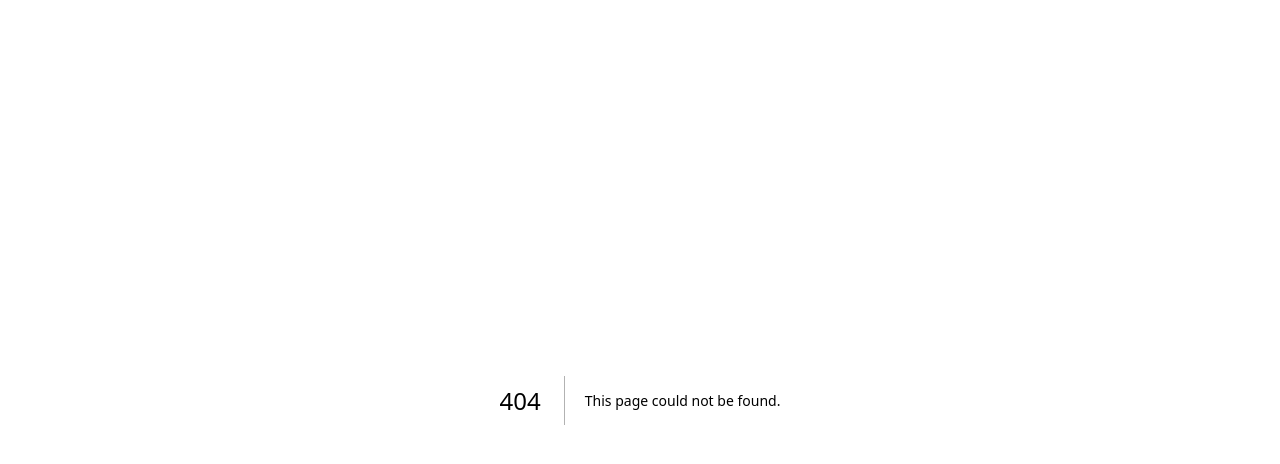
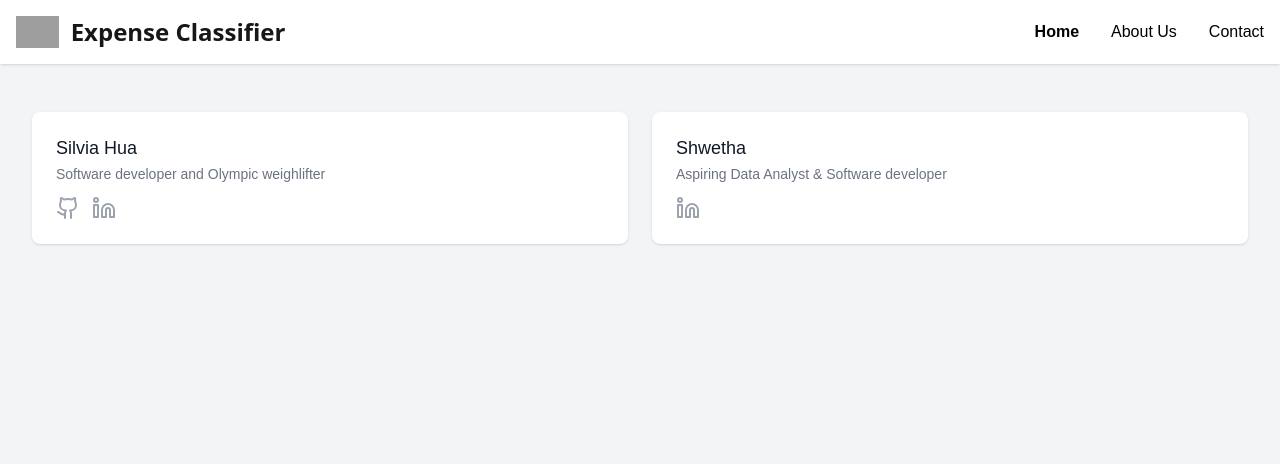
Before and after one commit to silvhua/expense-classifier-frontend, a Next.js app: page /about in a window 1280 px wide. Before the commit this address had no page. Shown: the top 464 px of the page. Built offline with nearby package versions, Linux system fonts and the light colour scheme; grey boxes are pictures that could not be loaded.

Commit message:
add about us page and update some meta data

```diff
--- a/app/_components/NavBar/NavBar.jsx
+++ b/app/_components/NavBar/NavBar.jsx
@@ -12,18 +12,18 @@ const NavBar = () => {
         <button data-collapse-toggle="navbar-default" type="button" className="inline-flex items-center p-2 w-10 h-10 justify-center text-sm text-gray-500 rounded-lg md:hidden hover:bg-gray-100 focus:outline-none focus:ring-2 focus:ring-gray-200 dark:text-gray-400 dark:hover:bg-gray-700 dark:focus:ring-gray-600" aria-controls="navbar-default" aria-expanded="false">
           <span className="sr-only">Open main menu</span>
           <svg className="w-5 h-5" aria-hidden="true" xmlns="http://www.w3.org/2000/svg" fill="none" viewBox="0 0 17 14">
-              <path stroke="currentColor" strokeLinecap="round" strokeLinejoin="round" strokeWidth="2" d="M1 1h15M1 7h15M1 13h15"/>
+            <path stroke="currentColor" strokeLinecap="round" strokeLinejoin="round" strokeWidth="2" d="M1 1h15M1 7h15M1 13h15" />
           </svg>
         </button>
         <div className="hidden w-full md:block md:w-auto" id="navbar-default">
           <ul className="font-medium flex flex-col p-4 md:p-0 mt-4 border border-gray-100 rounded-lg bg-gray-50 md:flex-row md:space-x-8 rtl:space-x-reverse md:mt-0 md:border-0 md:bg-white dark:bg-gray-800 md:dark:bg-gray-900 dark:border-gray-700">
             <li>
-            <a href="#" className="block py-2 px-3 text-black font-bold bg-black rounded md:bg-transparent md:text-black md:p-0 dark:text-black md:dark:text-black" aria-current="page">Home</a>
+              <a href="/" className="block py-2 px-3 text-black font-bold bg-black rounded md:bg-transparent md:text-black md:p-0 dark:text-black md:dark:text-black" aria-current="page">Home</a>
             </li>
             <li>
-            <a href="#"className="block py-2 px-3 text-black font-medium rounded hover:font-semibold hover:text-black md:border-0 md:p-0 dark:text-black"
+              <a href="/about" className="block py-2 px-3 text-black font-medium rounded hover:font-semibold hover:text-black md:border-0 md:p-0 dark:text-black"
 
-            >About</a>
+              >About Us</a>
             </li>
             <li>
               <a href="#" className="block py-2 px-3 text-black font-medium rounded hover:font-semibold hover:text-black md:border-0 md:p-0 dark:text-black">Contact</a>
--- /dev/null
+++ b/app/about/page.js
@@ -0,0 +1,57 @@
+import * as React from "react"
+import { Github, Linkedin } from "lucide-react"
+import NavBar from "../_components/NavBar/NavBar"
+const teamMembers = [
+    {
+        name: "Silvia Hua",
+        github: "https://github.com/silvhua",
+        linkedin: "https://www.linkedin.com/in/silviahua/",
+        headline: "Software developer and Olympic weighlifter"
+    },
+    {
+        name: "Shwetha",
+        github: "",
+        linkedin: "https://www.linkedin.com/in/svedavinayagam/",
+        headline: "Aspiring Data Analyst & Software developer"
+    }
+]
+
+export default function AboutUs() {
+    return (
+        <div className="min-h-screen bg-gray-100">
+            <header className="bg-white shadow">
+                <NavBar />
+            </header>
+            <main>
+                <div className="max-w-7xl mx-auto py-6 sm:px-6 lg:px-8">
+                    <div className="px-4 py-6 sm:px-0">
+                        <div className="grid grid-cols-1 gap-6 sm:grid-cols-2">
+                            {teamMembers.map((member, index) => (
+                                <div key={index} className="bg-white overflow-hidden shadow rounded-lg">
+                                    <div className="px-4 py-5 sm:p-6">
+                                        <h3 className="text-lg leading-6 font-medium text-gray-900">{member.name}</h3>
+                                        <p className="mt-1 max-w-2xl text-sm text-gray-500">{member.headline}</p>
+                                        <div className="mt-3 flex space-x-3">
+                                            {member.github && (
+                                                <a href={member.github} target="_blank" rel="noopener noreferrer" className="text-gray-400 hover:text-gray-500">
+                                                    <span className="sr-only">GitHub</span>
+                                                    <Github className="h-6 w-6" aria-hidden="true" />
+                                                </a>
+                                            )}
+                                            {member.linkedin && (
+                                                <a href={member.linkedin} target="_blank" rel="noopener noreferrer" className="text-gray-400 hover:text-gray-500">
+                                                    <span className="sr-only">LinkedIn</span>
+                                                    <Linkedin className="h-6 w-6" aria-hidden="true" />
+                                                </a>
+                                            )}
+                                        </div>
+                                    </div>
+                                </div>
+                            ))}
+                        </div>
+                    </div>
+                </div>
+            </main>
+        </div>
+    )
+}
--- a/app/layout.js
+++ b/app/layout.js
@@ -15,8 +15,8 @@ const geistMono = localFont({
 });
 
 export const metadata = {
-  title: "Create Next App",
-  description: "Generated by create next app",
+  title: "Expense Classifier",
+  description: "Generated by create next app. This Web App helps you classify your expenses by uploading a file of your expenses.",
 };
 
 export default function RootLayout({ children }) {
--- a/app/page.js
+++ b/app/page.js
@@ -19,7 +19,7 @@ export default function Home() {
           Classify Your Expenses
         </h1>
         <p className="mb-6 text-lg font-normal text-gray-500 lg:text-xl sm:px-16 xl:px-48 dark:text-gray-400">
-          Upload a PDF of your expenses. We'll help you classify and organize them.
+          Upload a file/files of your expenses. We'll help you classify and organize them.
         </p>
         <div className="w-full max-w-sm space-y-2">
           <FileUpload />
```
Lines whose indentation alone changed are shown as unchanged.
